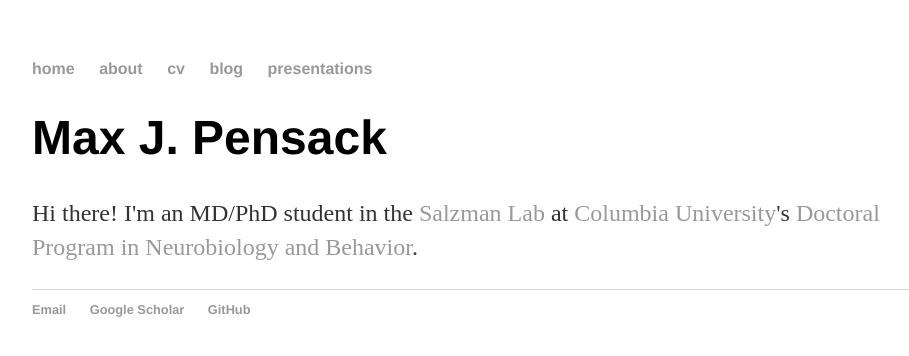
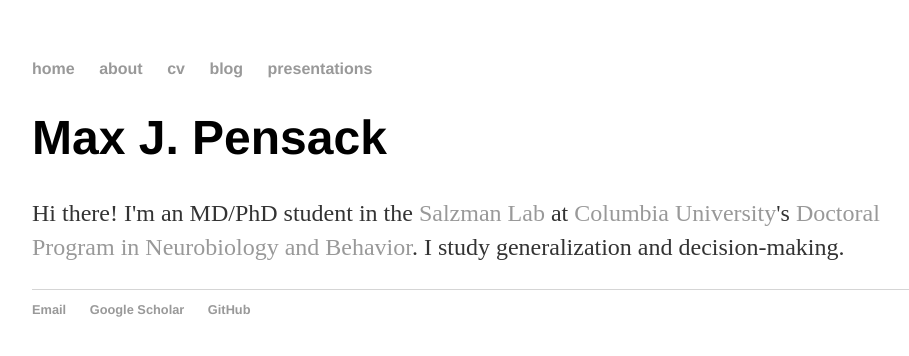
Before and after one commit to maxpensack/maxpensack.github.io, a Jekyll site: the page built from index.html, in a window 1280 px wide. Shown: the top 356 px of the page, without its empty margins (160-1069 px from the left). Built offline with Jekyll 4.4.1, drawn with Linux system fonts in a browser that asks for light colours.

Commit message:
Update index.html

```diff
--- a/index.html
+++ b/index.html
@@ -4,5 +4,5 @@
 ---
 <div class="blurb">
 	<h1>Max J. Pensack</h1>
-	<p>Hi there! I'm an MD/PhD student in the <a href="https://salzmanlab.neuroscience.columbia.edu">Salzman Lab</a> at <a href="http://columbia.edu">Columbia University</a>'s <a href="https://www.neurosciencephd.columbia.edu/">Doctoral Program in Neurobiology and Behavior</a>.</p>
+	<p>Hi there! I'm an MD/PhD student in the <a href="https://salzmanlab.neuroscience.columbia.edu">Salzman Lab</a> at <a href="http://columbia.edu">Columbia University</a>'s <a href="https://www.neurosciencephd.columbia.edu/">Doctoral Program in Neurobiology and Behavior</a>. I study generalization and decision-making.</p>
 </div><!-- /.blurb -->
```
